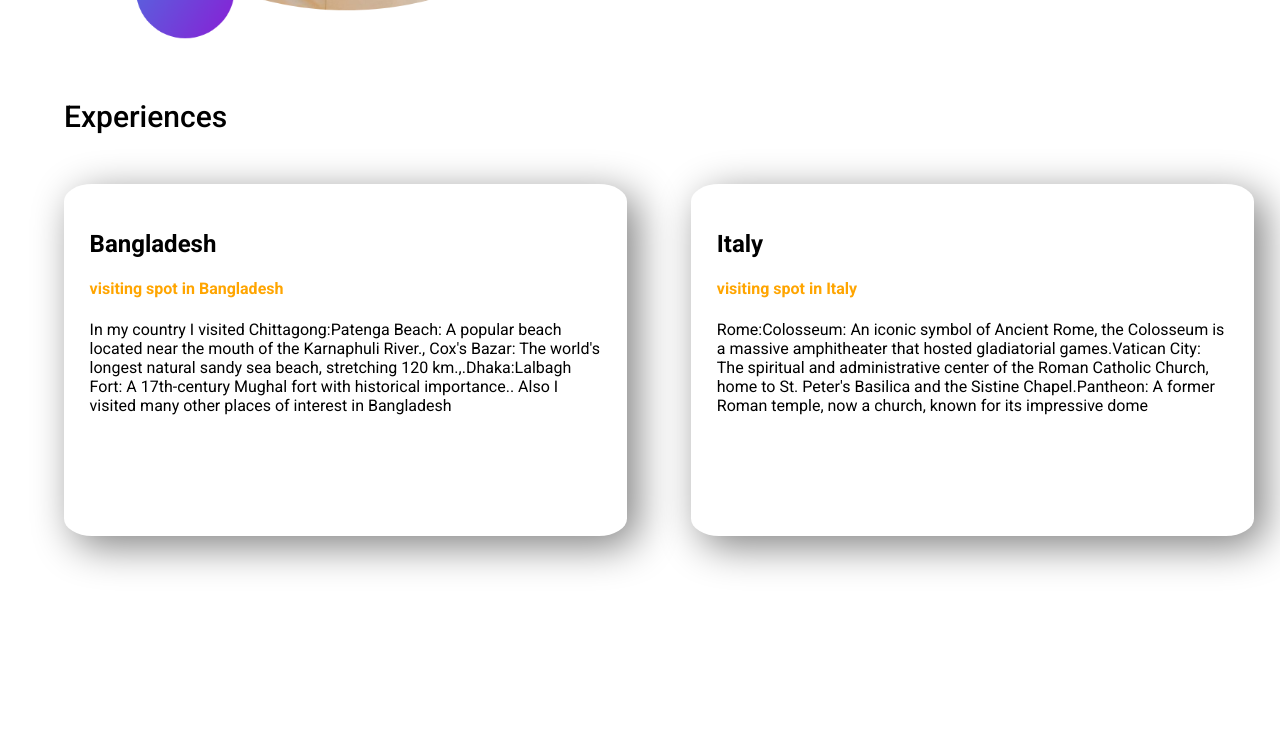
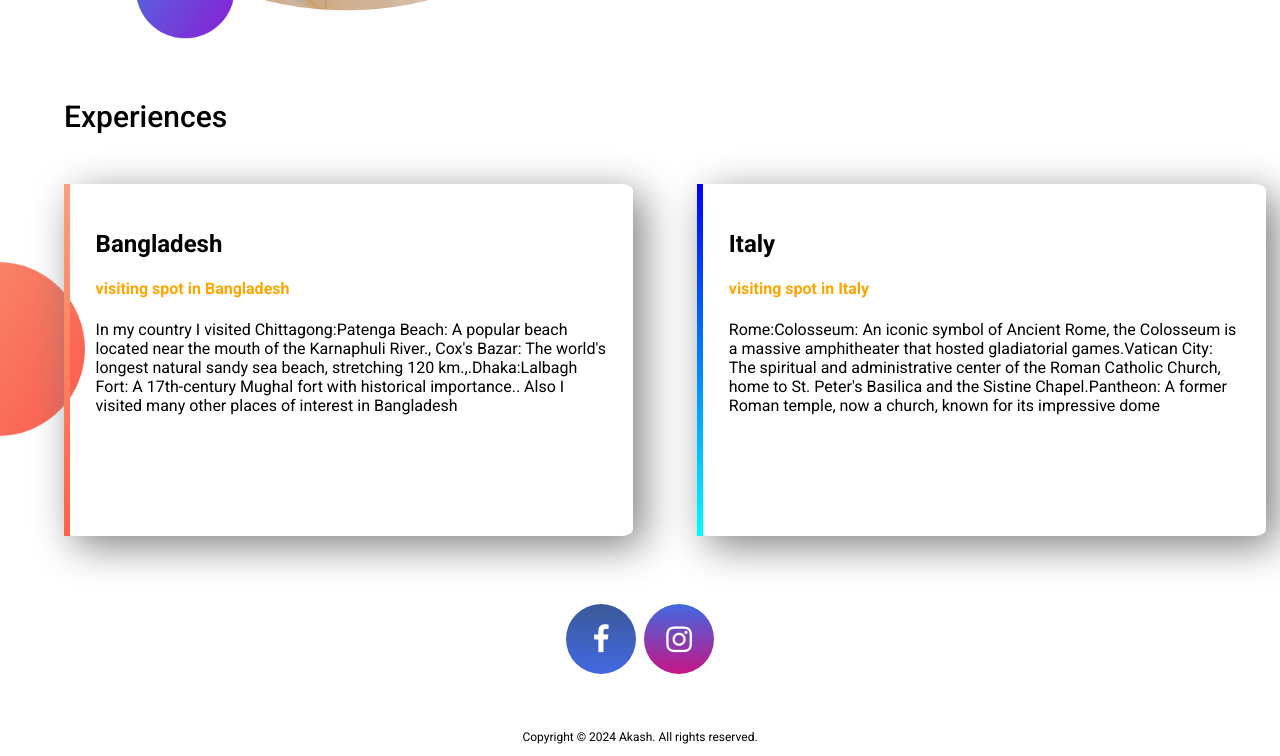
Before and after one commit to akash78678/my-first-professional-website, a plain HTML site: page index.html in a window 1280 px wide. Shown: the part 965-1721 px from the top of the page. Before the commit the page ends 1564 px from the top, so only its background shows below. Drawn offline with Linux system fonts and the light colour scheme.

Commit message:
all-done

```diff
--- a/index.html
+++ b/index.html
@@ -5,9 +5,10 @@
     <meta charset="UTF-8">
     <meta name="viewport" content="width=s, initial-scale=1.0">
     <title>Tusher Khan</title>
+    <link rel="icon" href="images/my-bg.png" type="image/icon type">
     <link rel="preconnect" href="https://fonts.googleapis.com">
     <link href="https://fonts.googleapis.com/css2?family=Poppins:ital,wght@0,100;0,200;0,300;0,400;0,500;0,600;0,700;1,100;1,200;1,300;1,400;1,500;1,600&family=Roboto:wght@400;500;700;900&display=swap" rel="stylesheet">
-
+    <link rel="stylesheet" href="https://cdnjs.cloudflare.com/ajax/libs/font-awesome/4.7.0/css/font-awesome.min.css">
     <link rel="stylesheet" href="style.css">
 
 </head>
@@ -49,7 +50,8 @@
      </section>
      <section class="experiences" >
          <h1 class="main">Experiences</h1>
-        <div class="bio experience">
+
+        <div id="bangladesh" class="bio experience">
             <h2>Bangladesh</h2>
             <h4 class="logo">visiting spot in Bangladesh</h4>
             <p>In my country I visited Chittagong:Patenga Beach: A popular beach located near the mouth of the Karnaphuli River., Cox's Bazar: The world's longest natural sandy sea beach, stretching 120 km.,.Dhaka:Lalbagh Fort: A 17th-century Mughal fort with historical importance..
@@ -57,7 +59,7 @@
 
             </p>
         </div>
-        <div class="bio experience">
+        <div id="italy" class="bio experience">
             <h2 class="">Italy</h2>
             <h4 class="logo">visiting spot in Italy</h4>
             <p>Rome:Colosseum: An iconic symbol of Ancient Rome, the Colosseum is a massive amphitheater that hosted gladiatorial games.Vatican City: The spiritual and administrative center of the Roman Catholic Church, home to St. Peter's Basilica and the Sistine Chapel.Pantheon: A former Roman temple, now a church, known for its impressive dome
@@ -65,7 +67,18 @@
         </p>
         </div>
 
-     </section>
+    </section>
 
+        <div class="link">
+            <a href="https://www.facebook.com/khan.tusher44" class="fa fa-facebook" target="_blank"></a>
+
+            <a href="https://www.instagram.com/tusher_khan1/" class="fa fa-instagram" target="_blank"></a>
+        </div>
+
+    <footer>
+        <p>
+            Copyright © 2024 Akash. All rights reserved.
+        </p>
+    </footer>
 </body>
 </html>
--- a/style.css
+++ b/style.css
@@ -102,7 +102,12 @@ section {
 
 
 .experiences {
+    background-image: url("images/exp-bg.png");
+    background-repeat: no-repeat;
+    background-position: left;
     margin-top: 5%;
+    background-size: 85px;
+
 }
 
 .main {
@@ -113,7 +118,54 @@ section {
     box-shadow: 10px 10px 40px gray;
     margin-top: 2%;
     padding: 2%;
-    border-radius: 5%;
+    border-radius: 2%;
     text-align: justif;
     height: 60%;
 }
+
+#bangladesh{
+    border-left: 6px solid;
+    border-image: linear-gradient(180deg,lightsalmon,tomato);
+    border-image-slice: 1;
+}
+
+#italy{
+    border-left: 6px solid;
+    border-image: linear-gradient(180deg,blue,cyan);
+    border-image-slice: 1;
+}
+
+.link {
+    text-align: center;
+}
+
+.fa {
+    padding: 20px;
+    font-size: 30px;
+    width: 30px;
+    border-radius: 50%;
+    text-align: center;
+    text-decoration: none;
+    margin: 5px 2px;
+  }
+
+  .fa:hover {
+      opacity: 0.7;
+  }
+
+  .fa-facebook {
+    background-image: linear-gradient(180deg,#3B5998,#4169e1);
+    color: white;
+  }
+
+
+  .fa-instagram {
+    background-image:linear-gradient(180deg,#4169e1,#C71585);
+    color: white;
+  }
+
+footer p {
+    margin-top: 4%;
+    text-align: center;
+    font-size: 12px;
+}
```
